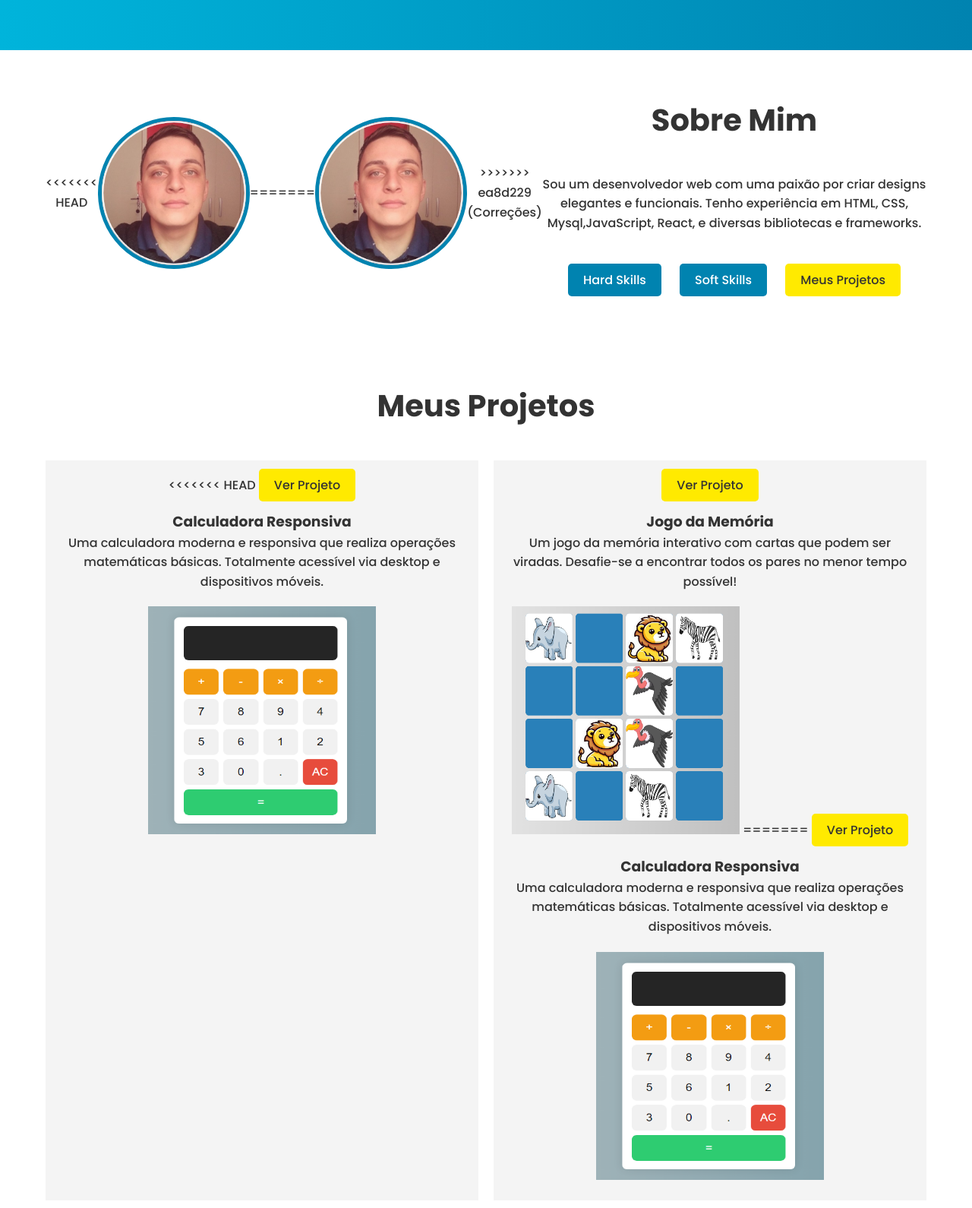
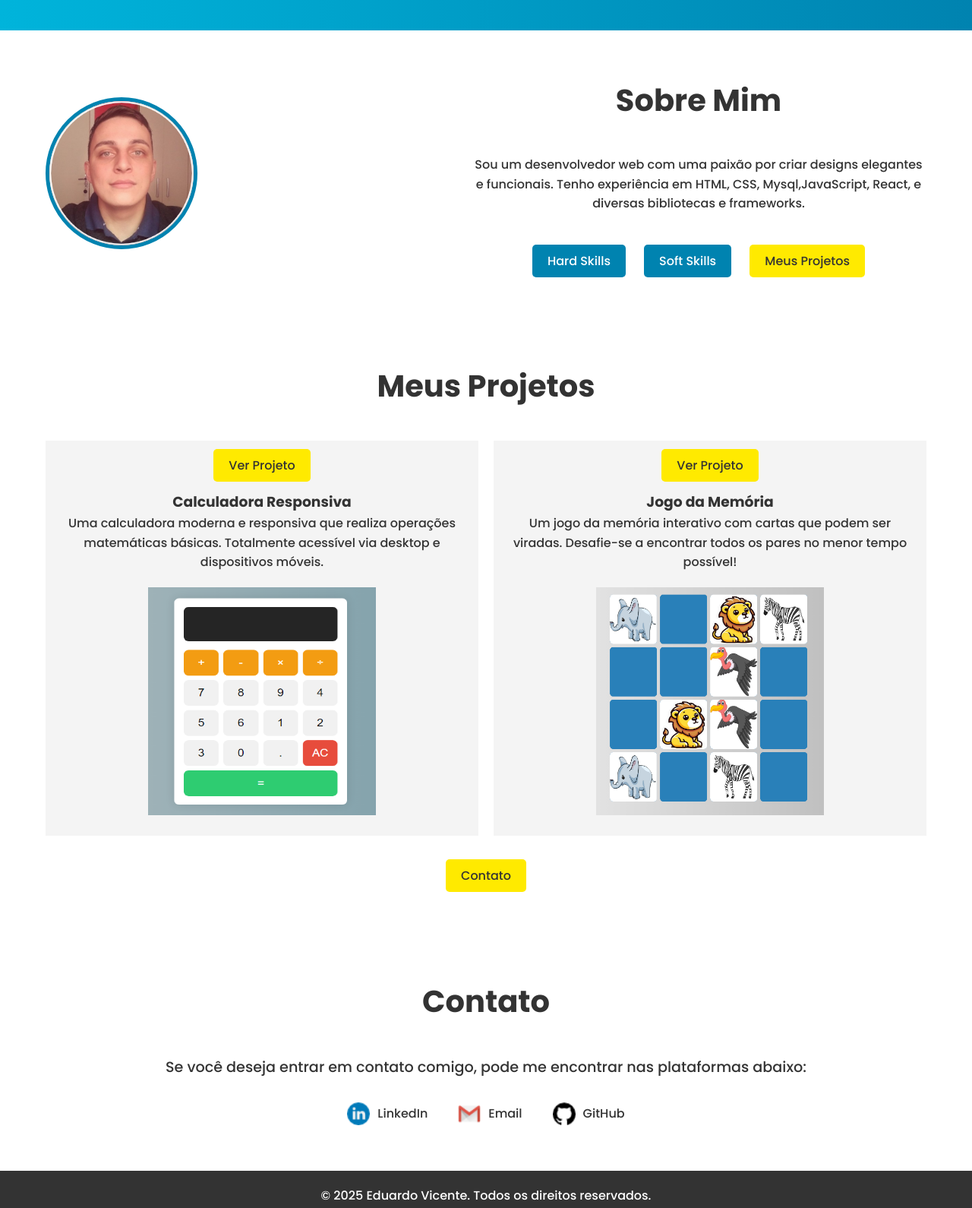
Before and after one commit to EduardoGabrielV/Portfolio, a website: page index.html in a window 1280 px wide. Shown: the part 760-2350 px from the top of the page at 76% size. Drawn offline with Linux system fonts and the light colour scheme.

Commit message:
Correções

```diff
--- a/index.html
+++ b/index.html
@@ -7,11 +7,8 @@
   <meta name="viewport" content="width=device-width, initial-scale=1.0">
   <meta name="mobile-web-app-capable" content="yes">
   <meta http-equiv="Content-Security-Policy" content="style-src 'self' 'unsafe-inline' https://fonts.googleapis.com/">
-<<<<<<< HEAD
   <link rel="shortcut icon" href="/img/icons/favicon.png" type="image/x-icon">
-=======
   <link rel="shortcut icon" href="./img/icons/favicon.png" type="image/x-icon">
->>>>>>> ea8d229 (Correções)
   <link rel="stylesheet" href="styles.css">
   <link href="https://fonts.googleapis.com/css2?family=Poppins:wght@300;500;700&display=swap" rel="stylesheet">
   <title>Eduardo Vicente - Portfólio</title>
@@ -29,11 +26,7 @@
   <section id="about" class="section">
     <div class="container">
       <div class="about-content">
-<<<<<<< HEAD
-        <img src="/img/profile/profile.png" alt="Imagem Eduardo Vicente" class="profile-img">
-=======
         <img src="./img/profile/profile.png" alt="Imagem Eduardo Vicente" class="profile-img">
->>>>>>> ea8d229 (Correções)
         <div class="about-text">
           <h2 class="section-title">Sobre Mim</h2>
           <p class="about">Sou um desenvolvedor web com uma paixão por criar designs elegantes e funcionais. Tenho experiência em HTML, CSS, Mysql,JavaScript, React, e diversas bibliotecas e frameworks.</p>
@@ -69,18 +62,6 @@
       <h2 class="section-title">Meus Projetos</h2>
       <div class="project-grid">
         <div class="project">
-<<<<<<< HEAD
-          <a href="/projects/calculator/index.html" class="btn">Ver Projeto</a>
-            <h3>Calculadora Responsiva</h3>
-            <p>Uma calculadora moderna e responsiva que realiza operações matemáticas básicas. Totalmente acessível via desktop e dispositivos móveis.</p>
-            <img src="/img/banners/calculator.png" alt="Projeto Calculadora">
-          </div>
-        <div class="project">
-          <a href="/projects/memory_game/index.html" class="btn">Ver Projeto</a>
-          <h3>Jogo da Memória</h3>
-          <p>Um jogo da memória interativo com cartas que podem ser viradas. Desafie-se a encontrar todos os pares no menor tempo possível!</p>
-          <img src="/img/banners/memory-game.png" alt="Projeto Jogo da Memória">
-=======
           <a href="./projects/calculator/index.html" class="btn">Ver Projeto</a>
             <h3>Calculadora Responsiva</h3>
             <p>Uma calculadora moderna e responsiva que realiza operações matemáticas básicas. Totalmente acessível via desktop e dispositivos móveis.</p>
@@ -91,7 +72,6 @@
           <h3>Jogo da Memória</h3>
           <p>Um jogo da memória interativo com cartas que podem ser viradas. Desafie-se a encontrar todos os pares no menor tempo possível!</p>
           <img src="./img/banners/memory-game.png" alt="Projeto Jogo da Memória">
->>>>>>> ea8d229 (Correções)
         </div>
       </div>
       <a href="#contact" class="btn">Contato</a>
@@ -106,31 +86,19 @@
       <div class="contact-links">
         <!-- LinkedIn -->
         <a href="https://www.linkedin.com/in/eduardo-gabriel-vicente-8687b7327/" class="contact-link" target="_blank">
-<<<<<<< HEAD
-          <img src="/img/icons/linkedin.png" alt="LinkedIn" class="contact-icon">
-=======
           <img src="./img/icons/linkedin.png" alt="LinkedIn" class="contact-icon">
->>>>>>> ea8d229 (Correções)
           <span>LinkedIn</span>
         </a>
 
         <!-- Email -->
         <a href="mailto:egabrielvicente6@gmail.com" class="contact-link">
-<<<<<<< HEAD
-          <img src="/img/icons/email.png" alt="Email" class="contact-icon">
-=======
           <img src="./img/icons/email.png" alt="Email" class="contact-icon">
->>>>>>> ea8d229 (Correções)
           <span>Email</span>
         </a>
 
         <!-- GitHub -->
         <a href="https://github.com/EduardoGabrielV" class="contact-link" target="_blank">
-<<<<<<< HEAD
-          <img src="/img/icons/github.png" alt="GitHub" class="contact-icon">
-=======
           <img src="./img/icons/github.png" alt="GitHub" class="contact-icon">
->>>>>>> ea8d229 (Correções)
           <span>GitHub</span>
         </a>
       </div>
@@ -139,19 +107,10 @@
 
   <footer>
     <div class="container">
-<<<<<<< HEAD
-      <p>© 2024 Eduardo Vicente. Todos os direitos reservados.</p>
-=======
       <p>© 2025 Eduardo Vicente. Todos os direitos reservados.</p>
->>>>>>> ea8d229 (Correções)
     </div>
     <a id="top" href="#home">voltar ao topo</a>
   </footer>
-
-<<<<<<< HEAD
-  <script defer src="/script.js"></script>
-=======
   <script defer src="./script.js"></script>
->>>>>>> ea8d229 (Correções)
 </body>
 </html>
```
Also changed, not shown: projects/calculator/index.html (+3 -13 lines), projects/memory_game/index.html (+3 -13 lines).
